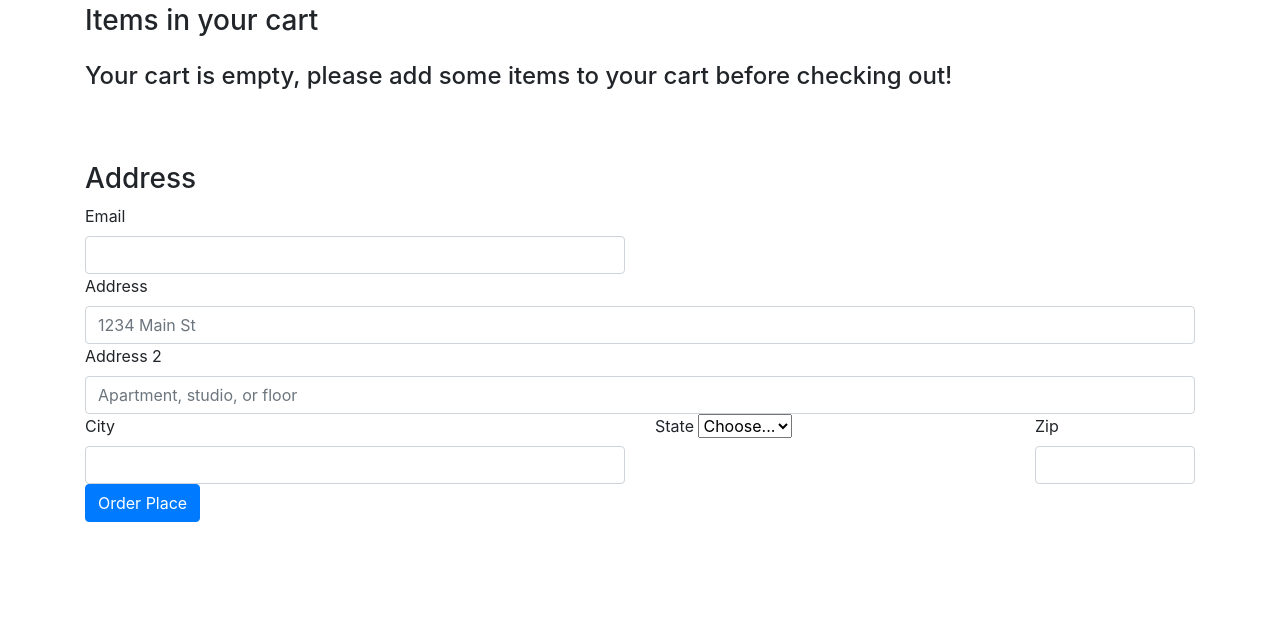
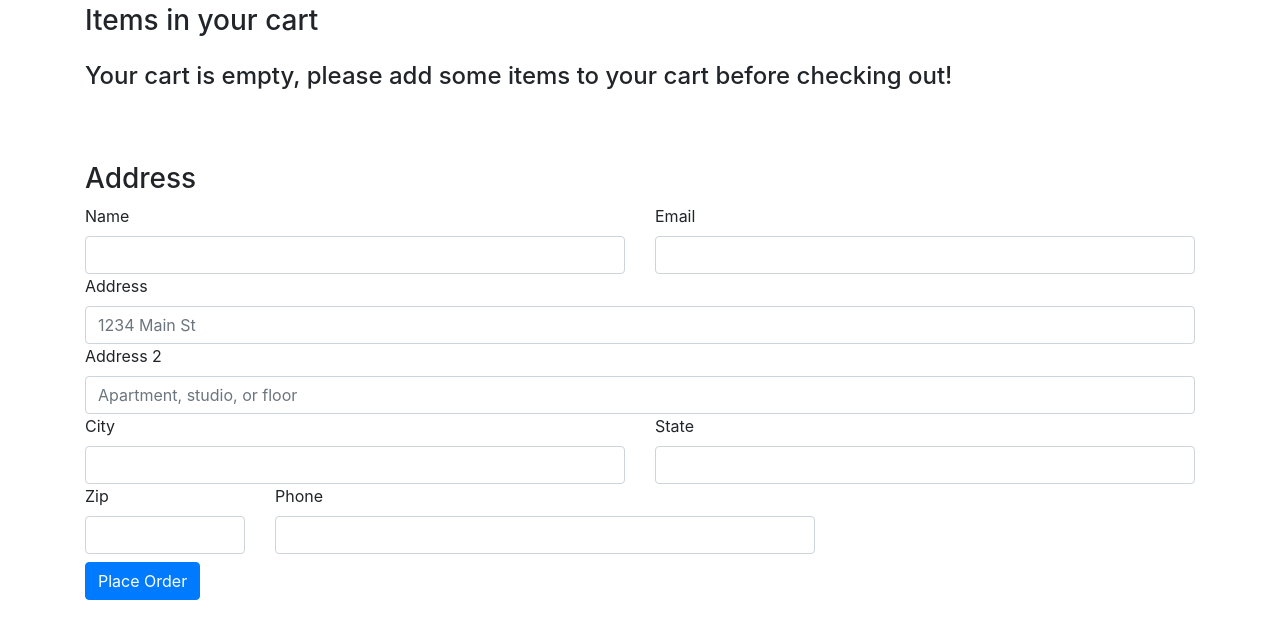
Before and after one commit to Nishant127/justCricketThings, a Django app: page /shop/checkout/ in a window 1280 px wide. Shown: the part 56-695 px from the top of the page. Run offline with Django 3.2, Linux system fonts and the light colour scheme.

Commit message:
customer model created and done with place order :rocket: :fire:

```diff
--- a/ecommerce&blog/mydjangowebsit/shop/admin.py
+++ b/ecommerce&blog/mydjangowebsit/shop/admin.py
@@ -1,6 +1,7 @@
 from django.contrib import admin
 
 # Register your models here.
-from .models import Product, Contact
+from .models import Product, Contact, Order
 admin.site.register(Product)
 admin.site.register(Contact)
+admin.site.register(Order)
--- a/ecommerce&blog/mydjangowebsit/shop/templates/shop/checkout.html
+++ b/ecommerce&blog/mydjangowebsit/shop/templates/shop/checkout.html
@@ -10,39 +10,44 @@
 </div>
 <div class="container my-5">
   <h3>Address</h3>
-    <form class="row g-3">
+    <form class="row g-3" method="POST" action="/shop/checkout/">{% csrf_token %}
+      <input type="hidden" name="itemsJson" id="itemsJson">
+
         <div class="col-md-6">
-          <label for="inputEmail4" class="form-label">Email</label>
-          <input type="email" class="form-control" id="inputEmail4">
+          <label for="name" class="form-label">Name</label>
+          <input type="text" class="form-control" id="name" name="name">
+        </div>
+        <div class="col-md-6">
+          <label for="email" class="form-label">Email</label>
+          <input type="email" class="form-control" id="email" name="email">
         </div>
 
         <div class="col-12">
-          <label for="inputAddress" class="form-label">Address</label>
-          <input type="text" class="form-control" id="inputAddress" placeholder="1234 Main St">
+          <label for="address1" class="form-label">Address</label>
+          <input type="text" class="form-control" id="address1" name="address1" placeholder="1234 Main St">
         </div>
         <div class="col-12">
-          <label for="inputAddress2" class="form-label">Address 2</label>
-          <input type="text" class="form-control" id="inputAddress2" placeholder="Apartment, studio, or floor">
+          <label for="address2" class="form-label">Address 2</label>
+          <input type="text" class="form-control" id="address2"  name="address2" placeholder="Apartment, studio, or floor">
         </div>
         <div class="col-md-6">
-          <label for="inputCity" class="form-label">City</label>
-          <input type="text" class="form-control" id="inputCity">
+          <label for="city" class="form-label">City</label>
+          <input type="text" class="form-control" id="city" name="city">
         </div>
-        <div class="col-md-4">
-          <label for="inputState" class="form-label">State</label>
-          <select id="inputState" class="form-select">
-            <option selected>Choose...</option>
-            <option>...</option>
-          </select>
+        <div class="col-md-6">
+          <label for="state" class="form-label">State</label>
+          <input type="text" class="form-control" id="state" name="state">
         </div>
         <div class="col-md-2">
-          <label for="inputZip" class="form-label">Zip</label>
-          <input type="text" class="form-control" id="inputZip">
+          <label for="zip_code" class="form-label">Zip</label>
+          <input type="text" class="form-control" id="zip_code" name="zip_code">
         </div>
-        <div class="col-12">
-          <div >
-            <button class="btn btn-primary">Order Place</button>
-          </div>
+        <div class="col-md-6">
+          <label for="phone" class="form-label">Phone</label>
+          <input type="tel" class="form-control" id="phone" name="phone">
+        </div>
+        <div class="col-md-12">
+          <button class="btn btn-primary my-2">Place Order</button>
         </div>
 
       </form>
@@ -78,5 +83,11 @@
     }
   }
     document.getElementById('cart').innerHTML = sum;
+    $('#itemsJson').val(JSON.stringify(cart));
+    {% if thank %}
+    alert('Thanks for ordering with us. Your order is is {{id}}. Use it to track your order using our order tracker');
+    localStorage.clear();
+    document.location = "/shop";
+    {% endif %}
     </script>
 {% endblock %}
--- a/ecommerce&blog/mydjangowebsit/shop/views.py
+++ b/ecommerce&blog/mydjangowebsit/shop/views.py
@@ -1,6 +1,6 @@
 from django.http import HttpResponse
 from django.shortcuts import render
-from .models import Product, Contact
+from .models import Product, Contact, Order
 from math import ceil
 
 def index(request):
@@ -43,4 +43,19 @@ def tracker(request):
     return render(request,'shop/tracker.html')
 
 def checkout(request):
-    return render(request,'shop/checkout.html')
+    if request.method=="POST":
+        items_json= request.POST.get('itemsJson', '')
+        name=request.POST.get('name', '')
+        email=request.POST.get('email', '')
+        address=request.POST.get('address1', '') + " " + request.POST.get('address2', '')
+        city=request.POST.get('city', '')
+        state=request.POST.get('state', '')
+        zip_code=request.POST.get('zip_code', '')
+        phone=request.POST.get('phone', '')
+
+        order = Order(items_json= items_json, name=name, email=email, address= address, city=city, state=state, zip_code=zip_code, phone=phone)
+        order.save()
+        thank=True
+        id=order.order_id
+        return render(request, 'shop/checkout.html', {'thank':thank, 'id':id})
+    return render(request, 'shop/checkout.html')
```
Also changed, not shown: ecommerce&blog/mydjangowebsit/shop/models.py (+15 -0 lines), ecommerce&blog/mydjangowebsit/shop/templates/shop/about.html (+1 -31 lines), ecommerce&blog/mydjangowebsit/db.sqlite3, ecommerce&blog/mydjangowebsit/shop/migrations/0004_orders.py (added), ecommerce&blog/mydjangowebsit/shop/migrations/0005_auto_20210103_2139.py (added), ecommerce&blog/mydjangowebsit/shop/migrations/0006_auto_20210103_2203.py (added).
